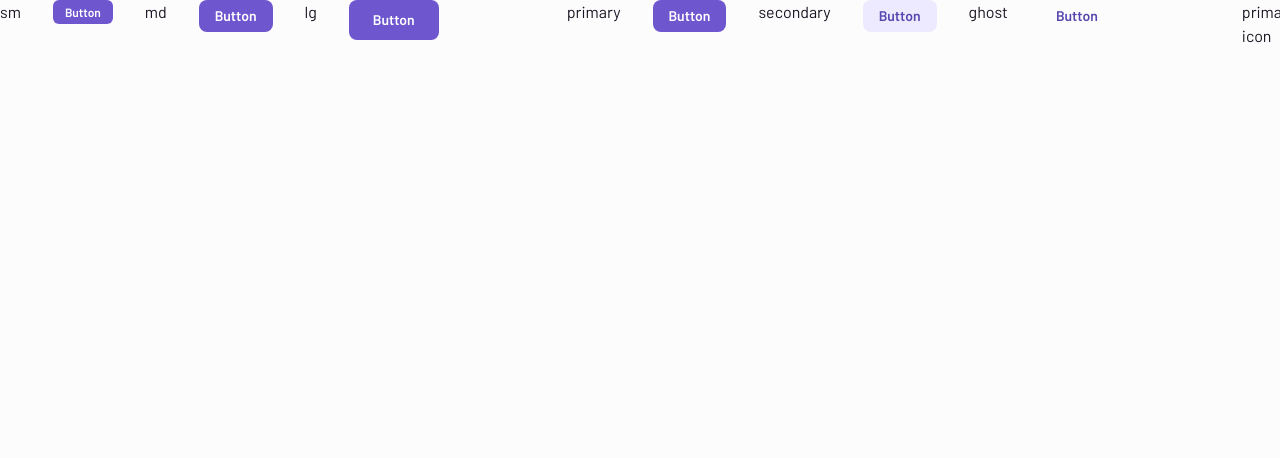
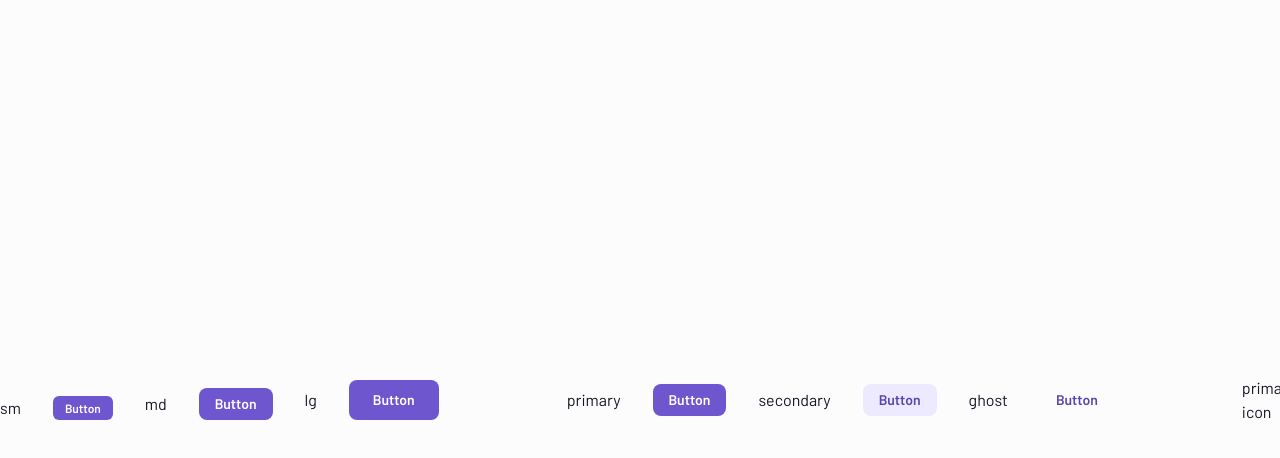
Before and after one commit to brunohfabre/siakitdocumentation, a React (Vite) app: page /button in a window 1280 px wide. Shown: the top 458 px of the page. Built offline with nearby package versions, Linux system fonts and the light colour scheme.

Commit message:
fix justify and align

```diff
--- a/src/pages/ButtonPage.tsx
+++ b/src/pages/ButtonPage.tsx
@@ -6,9 +6,9 @@ import { Text } from '../components/Text';
 
 export function ButtonPage(): JSX.Element {
   return (
-    <Flex justifyContent="center" alignItems="center" gap={128}>
-      <Flex direction="row" alignItems="flex-end" gap={32}>
-        <Flex alignItems="center" gap={32}>
+    <Flex justify="center" align="center" gap={128}>
+      <Flex direction="row" align="flex-end" gap={32}>
+        <Flex align="center" gap={32}>
           <Text size="md">sm</Text>
 
           <Button type="button" onClick={() => undefined} size="sm">
@@ -16,7 +16,7 @@ export function ButtonPage(): JSX.Element {
           </Button>
         </Flex>
 
-        <Flex alignItems="center" gap={32}>
+        <Flex align="center" gap={32}>
           <Text size="md">md</Text>
 
           <Button type="button" onClick={() => undefined}>
@@ -24,7 +24,7 @@ export function ButtonPage(): JSX.Element {
           </Button>
         </Flex>
 
-        <Flex alignItems="center" gap={32}>
+        <Flex align="center" gap={32}>
           <Text size="md">lg</Text>
 
           <Button type="button" onClick={() => undefined} size="lg">
@@ -33,8 +33,8 @@ export function ButtonPage(): JSX.Element {
         </Flex>
       </Flex>
 
-      <Flex direction="row" alignItems="flex-start" gap={32}>
-        <Flex alignItems="center" gap={32}>
+      <Flex direction="row" align="flex-start" gap={32}>
+        <Flex align="center" gap={32}>
           <Text size="md">primary</Text>
 
           <Button type="button" onClick={() => undefined}>
@@ -42,7 +42,7 @@ export function ButtonPage(): JSX.Element {
           </Button>
         </Flex>
 
-        <Flex alignItems="center" gap={32}>
+        <Flex align="center" gap={32}>
           <Text size="md">secondary</Text>
 
           <Button type="button" onClick={() => undefined} variant="secondary">
@@ -50,7 +50,7 @@ export function ButtonPage(): JSX.Element {
           </Button>
         </Flex>
 
-        <Flex alignItems="center" gap={32}>
+        <Flex align="center" gap={32}>
           <Text size="md">ghost</Text>
 
           <Button type="button" onClick={() => undefined} variant="ghost">
@@ -59,8 +59,8 @@ export function ButtonPage(): JSX.Element {
         </Flex>
       </Flex>
 
-      <Flex direction="row" alignItems="flex-start" gap={32}>
-        <Flex alignItems="center" gap={32}>
+      <Flex direction="row" align="flex-start" gap={32}>
+        <Flex align="center" gap={32}>
           <Text size="md">primary icon</Text>
 
           <Button type="button" onClick={() => undefined} icon={Plus}>
@@ -68,7 +68,7 @@ export function ButtonPage(): JSX.Element {
           </Button>
         </Flex>
 
-        <Flex alignItems="center" gap={32}>
+        <Flex align="center" gap={32}>
           <Text size="md">secondary icon</Text>
 
           <Button
@@ -81,7 +81,7 @@ export function ButtonPage(): JSX.Element {
           </Button>
         </Flex>
 
-        <Flex alignItems="center" gap={32}>
+        <Flex align="center" gap={32}>
           <Text size="md">ghost icon</Text>
 
           <Button
--- a/src/pages/HeadingPage.tsx
+++ b/src/pages/HeadingPage.tsx
@@ -3,7 +3,7 @@ import { Heading } from '../components/Heading';
 
 export function HeadingPage(): JSX.Element {
   return (
-    <Flex justifyContent="center" alignItems="center" gap>
+    <Flex justify="center" align="center" gap>
       <Heading size="5xl">5xl Heading</Heading>
       <Heading size="4xl">4xl Heading</Heading>
       <Heading size="3xl">3xl Heading</Heading>
--- a/src/pages/IconButtonPage.tsx
+++ b/src/pages/IconButtonPage.tsx
@@ -6,9 +6,9 @@ import { Text } from '../components/Text';
 
 export function IconButtonPage(): JSX.Element {
   return (
-    <Flex justifyContent="center" alignItems="center" gap={128}>
-      <Flex direction="row" alignItems="flex-end" gap={32}>
-        <Flex alignItems="center" gap={32}>
+    <Flex justify="center" align="center" gap={128}>
+      <Flex direction="row" align="flex-end" gap={32}>
+        <Flex align="center" gap={32}>
           <Text size="md">sm</Text>
 
           <IconButton
@@ -19,13 +19,13 @@ export function IconButtonPage(): JSX.Element {
           />
         </Flex>
 
-        <Flex alignItems="center" gap={32}>
+        <Flex align="center" gap={32}>
           <Text size="md">md</Text>
 
           <IconButton type="button" onClick={() => undefined} icon={Plus} />
         </Flex>
 
-        <Flex alignItems="center" gap={32}>
+        <Flex align="center" gap={32}>
           <Text size="md">lg</Text>
 
           <IconButton
@@ -37,14 +37,14 @@ export function IconButtonPage(): JSX.Element {
         </Flex>
       </Flex>
 
-      <Flex direction="row" alignItems="flex-start" gap={32}>
-        <Flex alignItems="center" gap={32}>
+      <Flex direction="row" align="flex-start" gap={32}>
+        <Flex align="center" gap={32}>
           <Text size="md">primary</Text>
 
           <IconButton type="button" onClick={() => undefined} icon={Plus} />
         </Flex>
 
-        <Flex alignItems="center" gap={32}>
+        <Flex align="center" gap={32}>
           <Text size="md">secondary</Text>
 
           <IconButton
@@ -55,7 +55,7 @@ export function IconButtonPage(): JSX.Element {
           />
         </Flex>
 
-        <Flex alignItems="center" gap={32}>
+        <Flex align="center" gap={32}>
           <Text size="md">ghost</Text>
 
           <IconButton
--- a/src/pages/LinkButtonPage.tsx
+++ b/src/pages/LinkButtonPage.tsx
@@ -5,8 +5,8 @@ import { LinkButton } from '../components/LinkButton';
 
 export function LinkButtonPage(): JSX.Element {
   return (
-    <Flex justifyContent="center" alignItems="center" gap={32} direction="row">
-      <Flex gap alignItems="flex-end">
+    <Flex justify="center" align="center" gap={32} direction="row">
+      <Flex gap align="flex-end">
         <LinkButton type="button" onClick={() => undefined} size="sm">
           Link button
         </LinkButton>
@@ -18,7 +18,7 @@ export function LinkButtonPage(): JSX.Element {
         </LinkButton>
       </Flex>
 
-      <Flex gap alignItems="flex-start">
+      <Flex gap align="flex-start">
         <LinkButton
           type="button"
           onClick={() => undefined}
--- a/src/pages/TextPage.tsx
+++ b/src/pages/TextPage.tsx
@@ -3,7 +3,7 @@ import { Text } from '../components/Text';
 
 export function TextPage(): JSX.Element {
   return (
-    <Flex justifyContent="center" alignItems="center" gap>
+    <Flex justify="center" align="center" gap>
       <Text size="6xl">6xl Text</Text>
       <Text size="5xl">5xl Text</Text>
       <Text size="4xl">4xl Text</Text>
```
